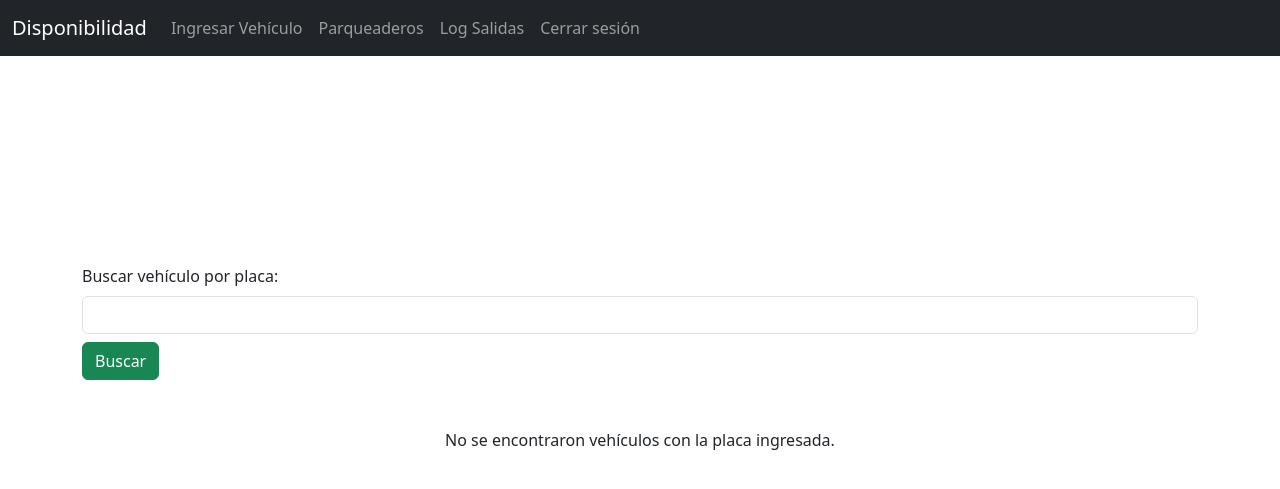
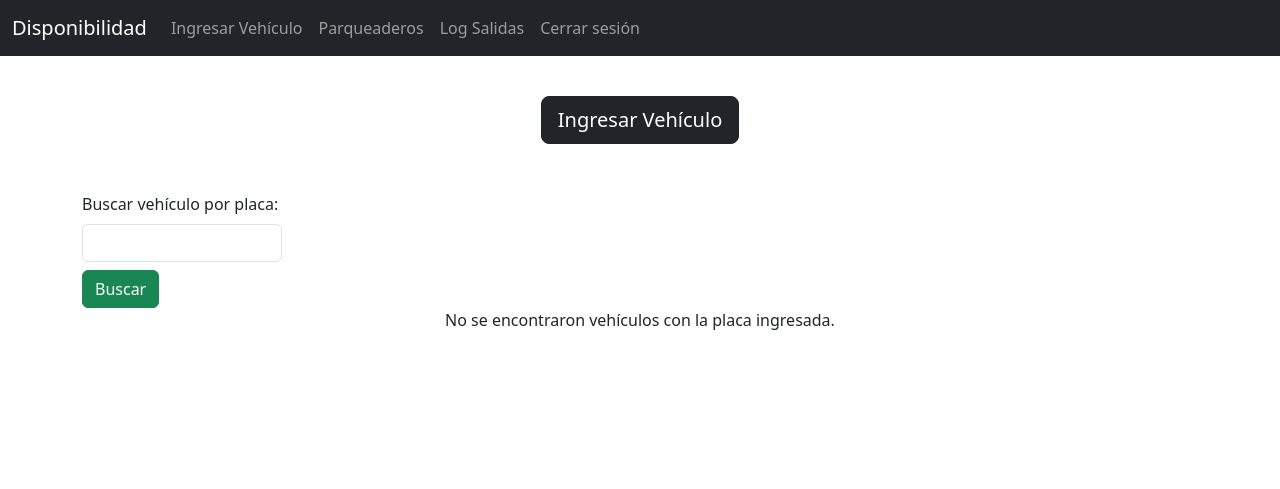
Before and after one commit to jorenecp10/Parqueadero, a Django app: page / in a window 1280 px wide. Shown: the top 489 px of the page. Run offline with Django 4.2, Linux system fonts and the light colour scheme; data that the repository does not hold is empty; some libraries are stand-ins or nearby versions.

```diff
--- a/hotel_parqueadero/parqueadero/templates/pagina_inicio.html
+++ b/hotel_parqueadero/parqueadero/templates/pagina_inicio.html
@@ -9,25 +9,22 @@
     <script src="https://cdn.datatables.net/1.11.5/js/dataTables.bootstrap5.min.js"></script>
 
     <meta http-equiv="refresh" content="30"><!-- Recarga la página cada 60 segundos (1 minuto) -->
+    <style>
+    /* Estilo personalizado para el input de buscar */
+    .form-small {
+        width: 200px; /* Puedes ajustar el ancho según tus necesidades */
+    }
+    </style>
+
 </head>
 <body>
 
 {% include 'navbar.html' %}
- <br>
-         <br>
+
     <div class="container">
 
-        <br>
-         <br>
-         <br>
-         <br>
-         <br>
-         <br>
-         <br>
+        <div class="container mt-5">
 
-
-        <div class="container mt-5 fixed-top">
-             <br>
          <br>
             <div class="row row-cols-1 row-cols-md-2">
                 {% for parqueadero, disponibilidad in disponibilidad_parqueaderos.items %}
@@ -45,6 +42,9 @@
 
     </div>
 
+    <div class="d-flex justify-content-center mt-4">
+        <a href="{% url 'ingresar_vehiculo' %}" class="btn btn-dark btn-lg">Ingresar Vehículo</a>
+    </div>
 
 <div class="container mt-5">
      {% if messages %}
@@ -58,15 +58,14 @@
     {% csrf_token %}
     <div class="mb-2">
         <label for="placa" class="form-label">Buscar vehículo por placa:</label>
-                <input type="text" name="placa" class="form-control" required>
+        <input type="text" name="placa" class="form-control form-small" required>
     </div>
-            <div class="text-leftr">
+    <div class="text-left">
         <button type="submit" class="btn btn-success">Buscar</button>
     </div>
-            <br>
 </form>
 
-        <br>
+
 
         {% if vehiculos %}
         <form method="post" action="{% url 'eliminar_vehiculos' %}">
@@ -97,7 +96,7 @@
 </div>
             <br>
              <div class="table-responsive">
-                <div class="text-left">
+
                 <button type="submit" class="btn btn-danger">Sacar Vehiculo</button>
             </div>
 
--- a/hotel_parqueadero/parqueadero/views.py
+++ b/hotel_parqueadero/parqueadero/views.py
@@ -30,11 +30,12 @@ def buscar_eliminar_vehiculo(request):
 
     return render(request, 'pagina_inicio.html', {'vehiculos': vehiculos})
 
+
 def eliminar_vehiculos(request):
     if request.method == 'POST':
         vehiculos_a_eliminar = request.POST.getlist('eliminar_vehiculo')
         vehiculos_eliminados = Vehiculo.objects.filter(id__in=vehiculos_a_eliminar)
-
+        vehiculo_ids = request.POST.getlist('eliminar_vehiculo')
         for vehiculo_eliminado in vehiculos_eliminados:
             VehiculoEliminado.objects.create(
                 placa=vehiculo_eliminado.placa,
@@ -42,10 +43,13 @@ def eliminar_vehiculos(request):
                 parqueadero=vehiculo_eliminado.parqueadero,
                 fecha_ingreso=vehiculo_eliminado.fecha_ingreso
             )
+        vehiculos_eliminados.delete()
 
-        vehiculos_eliminados.delete()
-        messages.success(request, 'Los vehículos seleccionados han sido eliminados correctamente.')
-
+        if not vehiculo_ids:
+            messages.error(request, 'Debe seleccionar al menos un vehículo para sacar.')
+        else:
+            Vehiculo.objects.filter(id__in=vehiculo_ids).delete()
+            messages.success(request, 'Los vehículos seleccionados han sido sacados exitosamente.')
     return redirect('pagina_inicio')
 # views.py
 
@@ -71,7 +75,7 @@ def crear_parqueadero(request):
             parqueadero = Parqueadero(nombre=nombre, cupo_maximo=cupo_maximo)
             parqueadero.save()
             messages.success(request, f'Parqueadero "{nombre}" creado correctamente.')
-            return redirect('listar_vehiculos')
+            return redirect('pagina_inicio')
 
         messages.error(request, f'El parqueadero "{nombre}" ya existe.')
     return render(request, 'crear_parqueadero.html')
```
Lines whose indentation alone changed are shown as unchanged.
